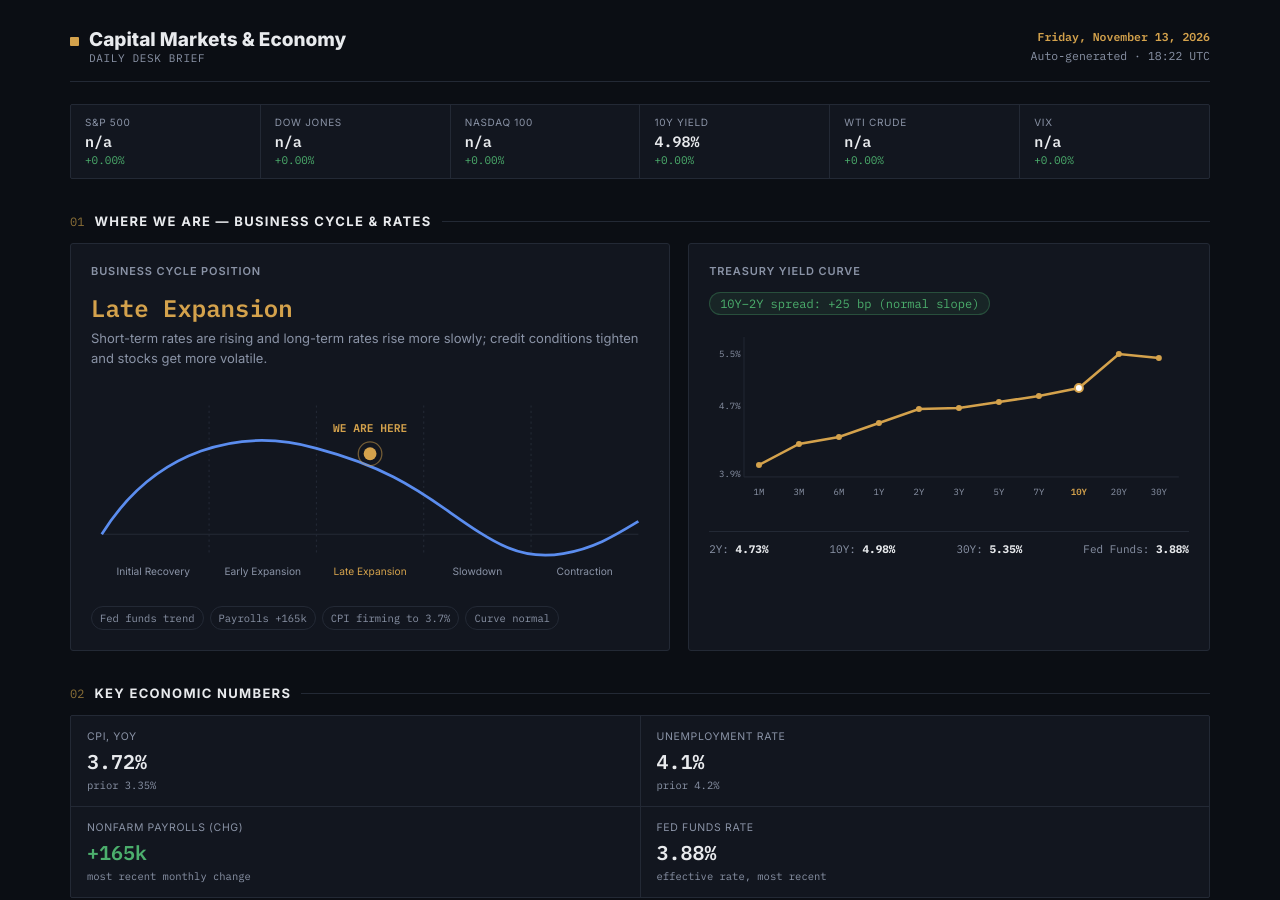
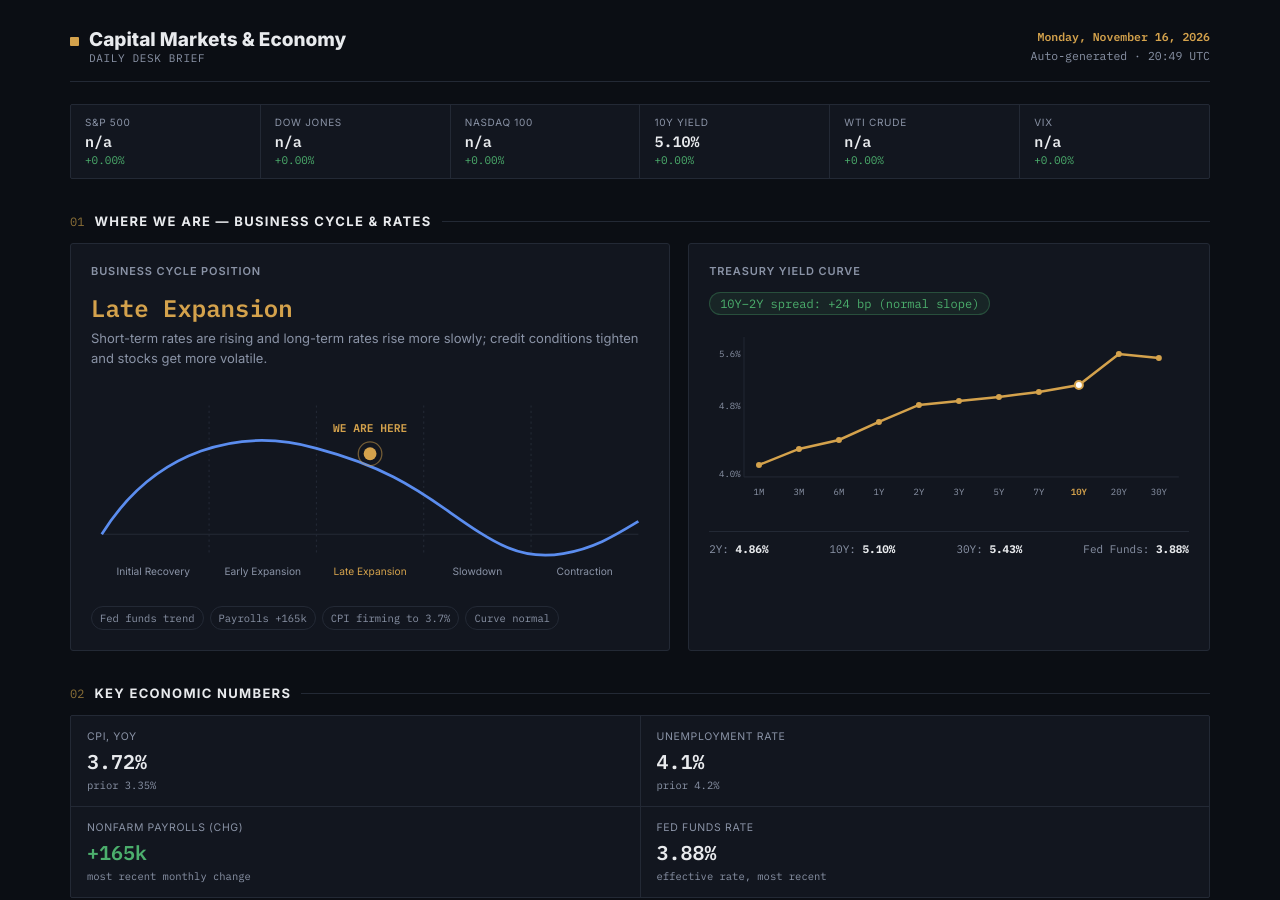
Before and after one commit to jzaya111/market-dashboard, a plain HTML site: page docs/index.html in a window 1280 px wide. Shown: the top 900 px of the page. Drawn offline with Linux system fonts and the light colour scheme.

Commit message:
Daily dashboard update

```diff
--- a/docs/index.html
+++ b/docs/index.html
@@ -70,8 +70,8 @@
       </div>
     </div>
     <div class="asof">
-      <b>Friday, November 13, 2026</b><br>
-      Auto-generated · 18:22 UTC
+      <b>Monday, November 16, 2026</b><br>
+      Auto-generated · 20:49 UTC
     </div>
   </div>
 
@@ -97,7 +97,7 @@
 
     <div class="tick">
       <div class="lbl">10Y Yield</div>
-      <div class="val">4.98%</div>
+      <div class="val">5.10%</div>
       <div class="chg up">+0.00%</div>
     </div>
 
@@ -145,21 +145,21 @@
 
     <div class="panel">
       <h3>Treasury Yield Curve</h3>
-      <div class="spread-pill spread-pos">10Y–2Y spread: +25 bp (normal slope)</div>
+      <div class="spread-pill spread-pos">10Y–2Y spread: +24 bp (normal slope)</div>
       <svg viewBox="0 0 480 190" style="width:100%;height:auto;">
         <line x1="35" y1="150" x2="470" y2="150" stroke="#232935" stroke-width="1"/>
         <line x1="35" y1="10" x2="35" y2="150" stroke="#232935" stroke-width="1"/>
-        <text x="10" y="30" fill="#8A93A6" font-family="IBM Plex Mono" font-size="9">5.5%</text>
-        <text x="10" y="82" fill="#8A93A6" font-family="IBM Plex Mono" font-size="9">4.7%</text>
-        <text x="10" y="150" fill="#8A93A6" font-family="IBM Plex Mono" font-size="9">3.9%</text>
-        <polyline fill="none" stroke="#D4A24C" stroke-width="2.5" points="50,138 90,117 130,110 170,96 210,82 250,81 290,75 330,69 370,61 410,27 450,31" />
-        <circle cx="50" cy="138" r="3" fill="#D4A24C"/><circle cx="90" cy="117" r="3" fill="#D4A24C"/><circle cx="130" cy="110" r="3" fill="#D4A24C"/><circle cx="170" cy="96" r="3" fill="#D4A24C"/><circle cx="210" cy="82" r="3" fill="#D4A24C"/><circle cx="250" cy="81" r="3" fill="#D4A24C"/><circle cx="290" cy="75" r="3" fill="#D4A24C"/><circle cx="330" cy="69" r="3" fill="#D4A24C"/><circle cx="370" cy="61" r="4" fill="#fff" stroke="#D4A24C" stroke-width="2"/><circle cx="410" cy="27" r="3" fill="#D4A24C"/><circle cx="450" cy="31" r="3" fill="#D4A24C"/>
+        <text x="10" y="30" fill="#8A93A6" font-family="IBM Plex Mono" font-size="9">5.6%</text>
+        <text x="10" y="82" fill="#8A93A6" font-family="IBM Plex Mono" font-size="9">4.8%</text>
+        <text x="10" y="150" fill="#8A93A6" font-family="IBM Plex Mono" font-size="9">4.0%</text>
+        <polyline fill="none" stroke="#D4A24C" stroke-width="2.5" points="50,138 90,122 130,113 170,95 210,78 250,74 290,70 330,65 370,58 410,27 450,31" />
+        <circle cx="50" cy="138" r="3" fill="#D4A24C"/><circle cx="90" cy="122" r="3" fill="#D4A24C"/><circle cx="130" cy="113" r="3" fill="#D4A24C"/><circle cx="170" cy="95" r="3" fill="#D4A24C"/><circle cx="210" cy="78" r="3" fill="#D4A24C"/><circle cx="250" cy="74" r="3" fill="#D4A24C"/><circle cx="290" cy="70" r="3" fill="#D4A24C"/><circle cx="330" cy="65" r="3" fill="#D4A24C"/><circle cx="370" cy="58" r="4" fill="#fff" stroke="#D4A24C" stroke-width="2"/><circle cx="410" cy="27" r="3" fill="#D4A24C"/><circle cx="450" cy="31" r="3" fill="#D4A24C"/>
         <text x="50" y="168" text-anchor="middle" fill="#8A93A6" font-family="IBM Plex Mono" font-size="9" font-weight="400">1M</text><text x="90" y="168" text-anchor="middle" fill="#8A93A6" font-family="IBM Plex Mono" font-size="9" font-weight="400">3M</text><text x="130" y="168" text-anchor="middle" fill="#8A93A6" font-family="IBM Plex Mono" font-size="9" font-weight="400">6M</text><text x="170" y="168" text-anchor="middle" fill="#8A93A6" font-family="IBM Plex Mono" font-size="9" font-weight="400">1Y</text><text x="210" y="168" text-anchor="middle" fill="#8A93A6" font-family="IBM Plex Mono" font-size="9" font-weight="400">2Y</text><text x="250" y="168" text-anchor="middle" fill="#8A93A6" font-family="IBM Plex Mono" font-size="9" font-weight="400">3Y</text><text x="290" y="168" text-anchor="middle" fill="#8A93A6" font-family="IBM Plex Mono" font-size="9" font-weight="400">5Y</text><text x="330" y="168" text-anchor="middle" fill="#8A93A6" font-family="IBM Plex Mono" font-size="9" font-weight="400">7Y</text><text x="370" y="168" text-anchor="middle" fill="#D4A24C" font-family="IBM Plex Mono" font-size="9" font-weight="600">10Y</text><text x="410" y="168" text-anchor="middle" fill="#8A93A6" font-family="IBM Plex Mono" font-size="9" font-weight="400">20Y</text><text x="450" y="168" text-anchor="middle" fill="#8A93A6" font-family="IBM Plex Mono" font-size="9" font-weight="400">30Y</text>
     </svg>
       <div class="yc-readout">
-        <span>2Y: <b>4.73%</b></span>
-        <span>10Y: <b>4.98%</b></span>
-        <span>30Y: <b>5.35%</b></span>
+        <span>2Y: <b>4.86%</b></span>
+        <span>10Y: <b>5.10%</b></span>
+        <span>30Y: <b>5.43%</b></span>
         <span>Fed Funds: <b>3.88%</b></span>
       </div>
     </div>
```
